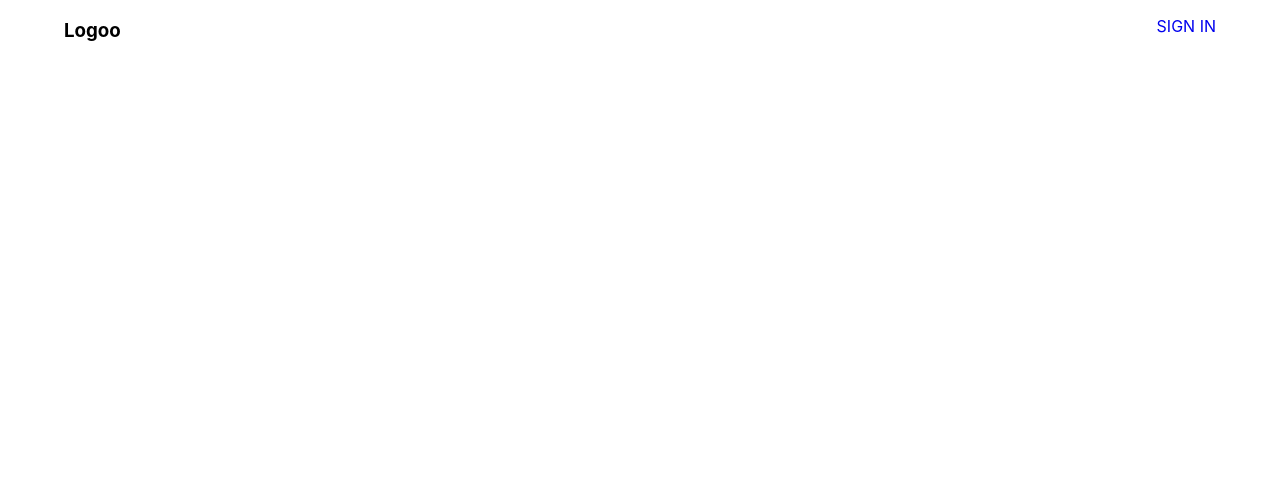
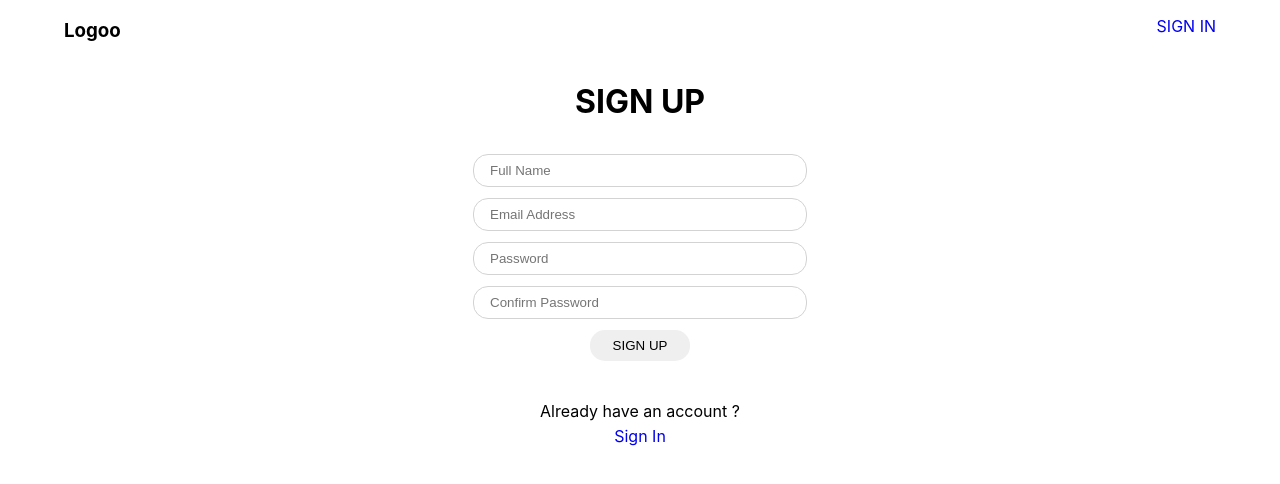
Before and after one commit to asmaaEssam/guest-book-website, a React (Create React App) app: page /register in a window 1280 px wide. Shown: the top 484 px of the page. Built offline with nearby package versions, Linux system fonts and the light colour scheme.

Commit message:
creating Register page without styling

```diff
--- a/src/App.js
+++ b/src/App.js
@@ -4,12 +4,14 @@ import './App.css';
 import './media/css/style.css'
 import Navbar from './components/Navbar/Navbar';
 import Login from './components/Login/Login';
+import Register from './components/Register/Register';
 
 function App() {
   return (
     <div className="App">
       <Navbar/>
       <Route path='/login' component={Login} />
+      <Route path='/register' component={Register} />
     </div>
   );
 }
--- a/src/components/Login/Login.js
+++ b/src/components/Login/Login.js
@@ -52,7 +52,7 @@ const Login = () => {
           value={credentials.email}
           onChange={handleValidation}
           error={credentials.emailError}
-          placeholder="Email"
+          placeholder="Email Address"
         />
         <Input
           type="password"
@@ -62,9 +62,9 @@ const Login = () => {
           error={credentials.passwordError}
           placeholder="Password"
         />
-        <button type= 'submit' className="sign-in"> SIGN IN</button>
+        <button type= 'submit' className="submit-form"> SIGN IN</button>
       </form>
-      <p style={{color:'#fff', marginBottom: '0.3rem',marginTop:'2.5rem'}}>Don't have an account yet ?</p>
+      <p style={{ marginBottom: '0.3rem',marginTop:'2.5rem'}}>Don't have an account yet ?</p>
         <Link to='/register'>Create an account</Link>
     </div>
   );
--- a/src/components/Register/Register.js
+++ b/src/components/Register/Register.js
@@ -0,0 +1,123 @@
+import React, { useState } from "react";
+import { Link } from "react-router-dom";
+import Input from "../Input/Input";
+
+const Register = () => {
+  const [credentials, setcredentials] = useState({
+    fullName: "",
+    email: "",
+    password: "",
+    confirmPassword:"",
+    fullNameError:"",
+    emailError: "",
+    passwordError: "",
+    confirmPasswordError:""
+  });
+  const handleValidation = (e) => {
+    if (e.target.name === "fullName") {
+        if (e.target.value === "" || e.target.value.length < 5) {
+          setcredentials({
+            ...credentials,
+            fullName: e.target.value,
+            fullNameError: "Full Name is Required",
+          });
+        } else {
+          setcredentials({
+            ...credentials,
+            fullName: e.target.value,
+            fullNameError: "",
+          });
+        }
+    }
+    if (e.target.name === "email") {
+      if (!/\S+@\S+\.\S+/.test(e.target.value)) {
+        setcredentials({
+          ...credentials,
+          email: e.target.value,
+          emailError: "Invalid Email Address",
+        });
+      } else {
+        setcredentials({
+          ...credentials,
+          email: e.target.value,
+          emailError: "",
+        });
+      }
+    }
+    if (e.target.name === "password") {
+      if (e.target.value.length < 6) {
+        setcredentials({
+          ...credentials,
+          password: e.target.value,
+          passwordError: "Password should be greater that 6 digits",
+        });
+      } else {
+        setcredentials({
+          ...credentials,
+          password: e.target.value,
+          passwordError: "",
+        });
+      }
+    }
+    if (e.target.name === "confirmPassword") {
+        if (e.target.value !== credentials.password) {
+          setcredentials({
+            ...credentials,
+            confirmPassword: e.target.value,
+            confirmPasswordError: "Password doesn't match",
+          });
+        } else {
+          setcredentials({
+            ...credentials,
+            confirmPassword: e.target.value,
+            confirmPasswordError: "",
+          });
+        }
+      }
+  };
+
+  return (
+    <div className="login-conatiner">
+      <h1>SIGN UP</h1>
+      <form className="form">
+        <Input
+          type="text"
+          name="fullName"
+          value={credentials.fullName}
+          onChange={handleValidation}
+          error={credentials.fullNameError}
+          placeholder="Full Name"
+        />
+        <Input
+          type="text"
+          name="email"
+          value={credentials.email}
+          onChange={handleValidation}
+          error={credentials.emailError}
+          placeholder="Email Address"
+        />
+        <Input
+          type="password"
+          name="password"
+          value={credentials.password}
+          onChange={handleValidation}
+          error={credentials.passwordError}
+          placeholder="Password"
+        />
+        <Input
+          type="password"
+          name="confirmPassword"
+          value={credentials.confirmPassword}
+          onChange={handleValidation}
+          error={credentials.confirmPasswordError}
+          placeholder="Confirm Password"
+        />
+        <button type= 'submit' className="submit-form"> SIGN UP</button>
+      </form>
+      <p style={{ marginBottom: '0.3rem',marginTop:'2.5rem'}}>Already have an account ?</p>
+        <Link to='/login'>Sign In</Link>
+    </div>
+  );
+};
+
+export default Register;
--- a/src/media/css/style.css
+++ b/src/media/css/style.css
@@ -44,8 +44,11 @@ a{
 }
 .form {
     width: 50%;
+    display: flex;
+    flex-direction: column;
+    align-items: center;
 }
-.sign-in{
+.submit-form{
     margin-top: 0.7rem;
     padding: 0.5rem 0.8rem;
     width: 100px;
```
